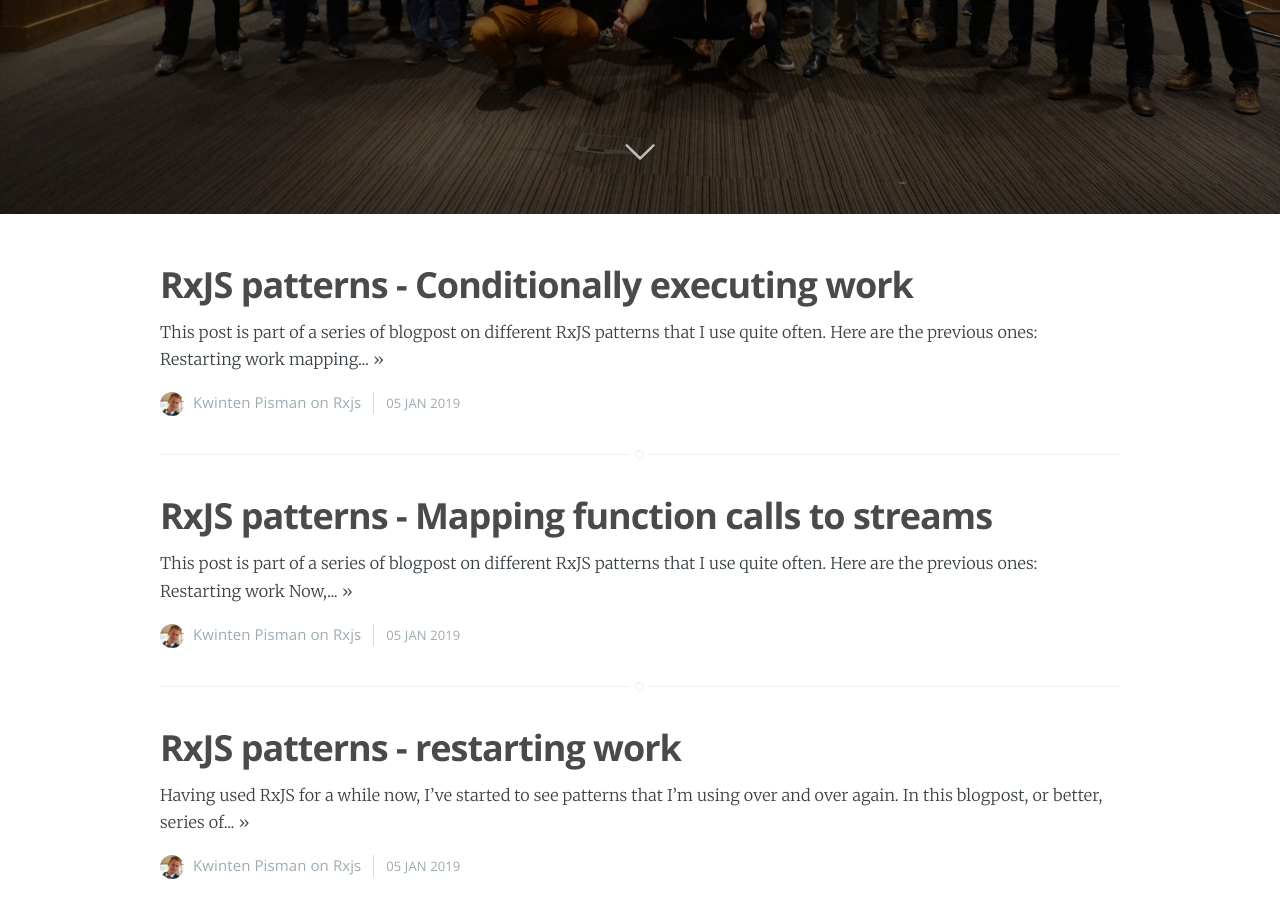
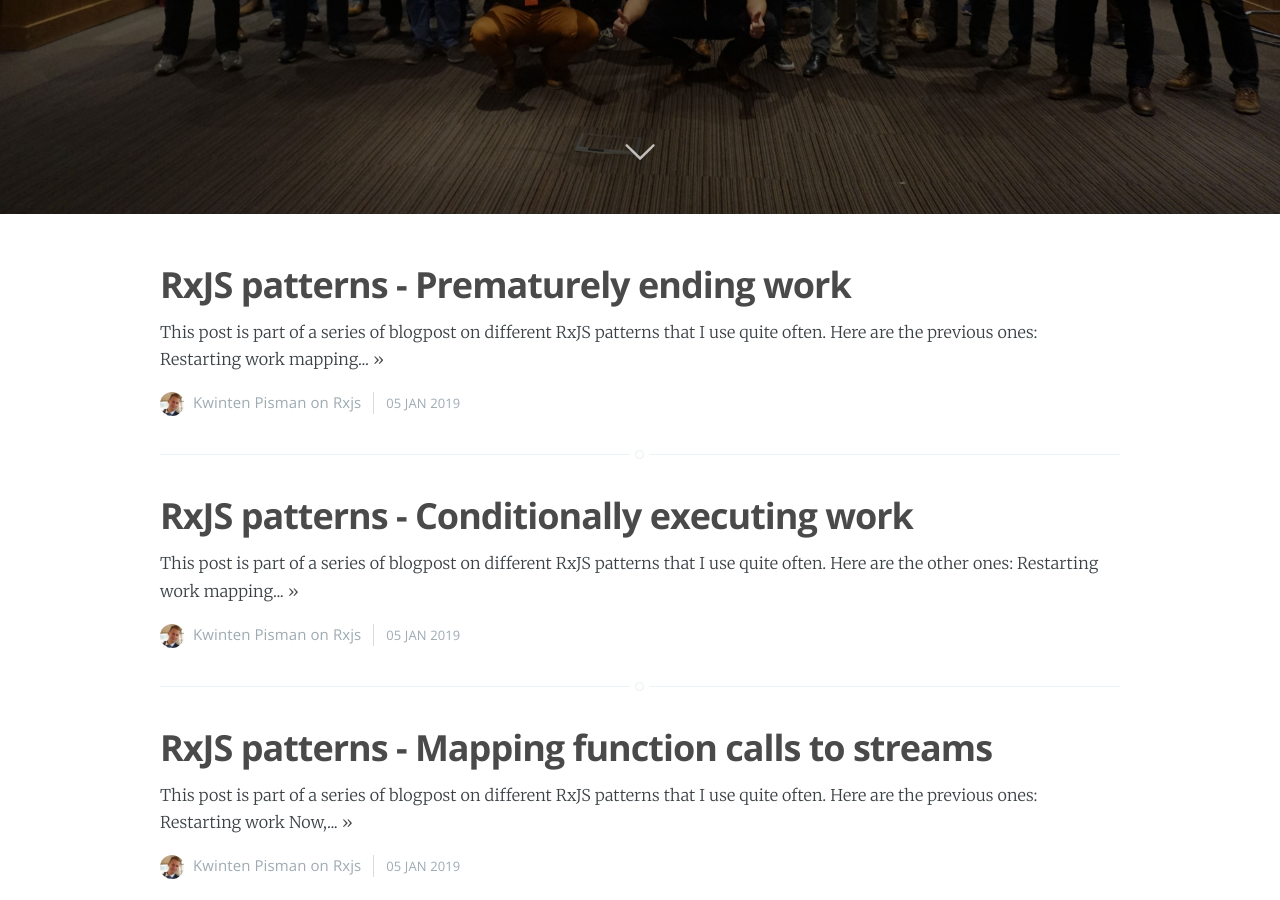
Before and after one commit to strongbrewio/strongbrewio.github.io, a Jekyll site: the page built from index.html, in a window 1280 px wide and 900 px high, scrolled down 686 px. Built offline with Jekyll 4.4.1, drawn with Linux system fonts in a browser that asks for light colours; nearby versions of some CDN libraries; the list of posts is cut into pages by our own code; some of the changed lines change nothing that is shown; some of the changed text lies outside the part shown.

Commit message:
final fixes

````diff
--- a/_posts/2019-01-21-rxjs-patterns-conditionally-executing-work.md
+++ b/_posts/2019-01-21-rxjs-patterns-conditionally-executing-work.md
@@ -13,10 +13,11 @@
 cover: 'assets/images/cover/cover8.jpg'
 ---
 
-This post is part of a series of blogpost on different RxJS patterns that I use quite often. Here are the previous ones:
+This post is part of a series of blogpost on different RxJS patterns that I use quite often. Here are the other ones:
 
 - <a href="https://blog.strongbrew.io/rxjs-patterns-restarting-work/" target="_blank">Restarting work</a>
 - <a href="https://blog.strongbrew.io/rxjs-patterns-restarting-work/" target="_blank">mapping a function to a stream</a>
+- <a href="https://blog.strongbrew.io/rxjs-patterns-prematurely-ending-work/" target="_blank">prematurely ending work</a>
 
 The next pattern I want to discuss is executing conditional work. Sometimes, you have a stream and if some condition is met, you want to do some extra step.
 
@@ -217,6 +218,8 @@
 
 ## When to use this
 
-Some concrete examples where to use this patterns are:
+Some examples where to use this pattern is:
 
--
+- when a popup can decide if the action should be executed
+- when creating a generic component that can show a spinner or not based on some configuration
+- when creating a wizard and you only want to continue to the next step if the user current step is validated through a backend call
--- /dev/null
+++ b/_posts/2019-01-30-rxjs-patterns-prematurely-ending-work.md
@@ -0,0 +1,47 @@
+---
+layout: post
+title: RxJS patterns - Prematurely ending work
+published: true
+description: RxJS patterns prematurely ending work
+author: kwintenp
+comments: true
+date: 2019-01-05
+subclass: 'post'
+categories: 'RxJS'
+disqus: true
+tags: RxJS
+cover: 'assets/images/cover/cover8.jpg'
+---
+
+This post is part of a series of blogpost on different RxJS patterns that I use quite often. Here are the previous ones:
+
+- <a href="https://blog.strongbrew.io/rxjs-patterns-restarting-work/" target="_blank">Restarting work</a>
+- <a href="https://blog.strongbrew.io/rxjs-patterns-restarting-work/" target="_blank">mapping a function to a stream</a>
+- <a href="https://blog.strongbrew.io/rxjs-patterns-conditionally-executing-work/" target="_blank">conditionally executing work</a>
+
+The next pattern I want to discuss when we you want to prematurely end work. There are many scenarios when you would want to do this. We can start some work (aka an `Observable`) and want to kill that subscription if our  user navigates to a different page, the user changes something which should trigger a different call, ...
+
+## How can we do it
+
+One thing I really like about RxJS is how declarative it is. You can quite often translate what you want into a sentence and translate that sentence into code.
+
+Let's say that we want to listen to a certain stream, until a certain event happens. An extremely common scenario is when you are working with UI framework that works with components. Often you want to: 'Listen to this specific `Observable` until the component gets destroyed'.
+
+There is also a very known operator that we can use to stop an `Observable`, the `takeUntil` operator.
+
+Translated into code, we could have something like this:
+
+```typescript
+workWeWantToDo$.pipe(
+	takeUntil(componentDestroy$)
+).subscribe();
+```
+
+When creating this `Observable` we use the `takeUntil` operator. This operator will subscribe to the stream above (it was subscribed to itself of course) and will proxy these values until the `componentDestroy$` emits. Then the `takeUntil` will kill the subscription.
+
+## When to use this
+
+Everytime you are thinking: 'I want to stop this when this happens'.
+
+- To kill subscriptions when a component is destroyed
+- When trying to know when a user stopped dragging. You can have a stream that listens for 'dragDown' and take values until a 'dragUp' events happens.
````
